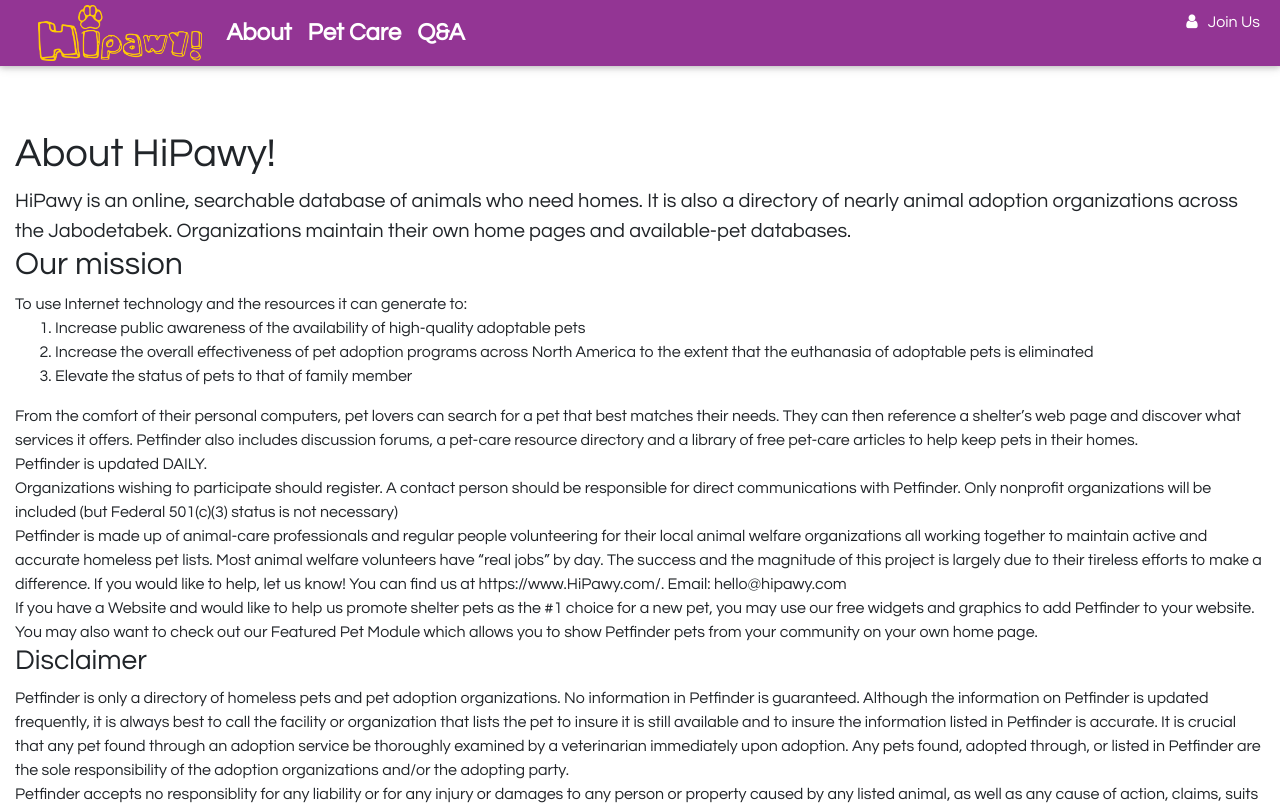
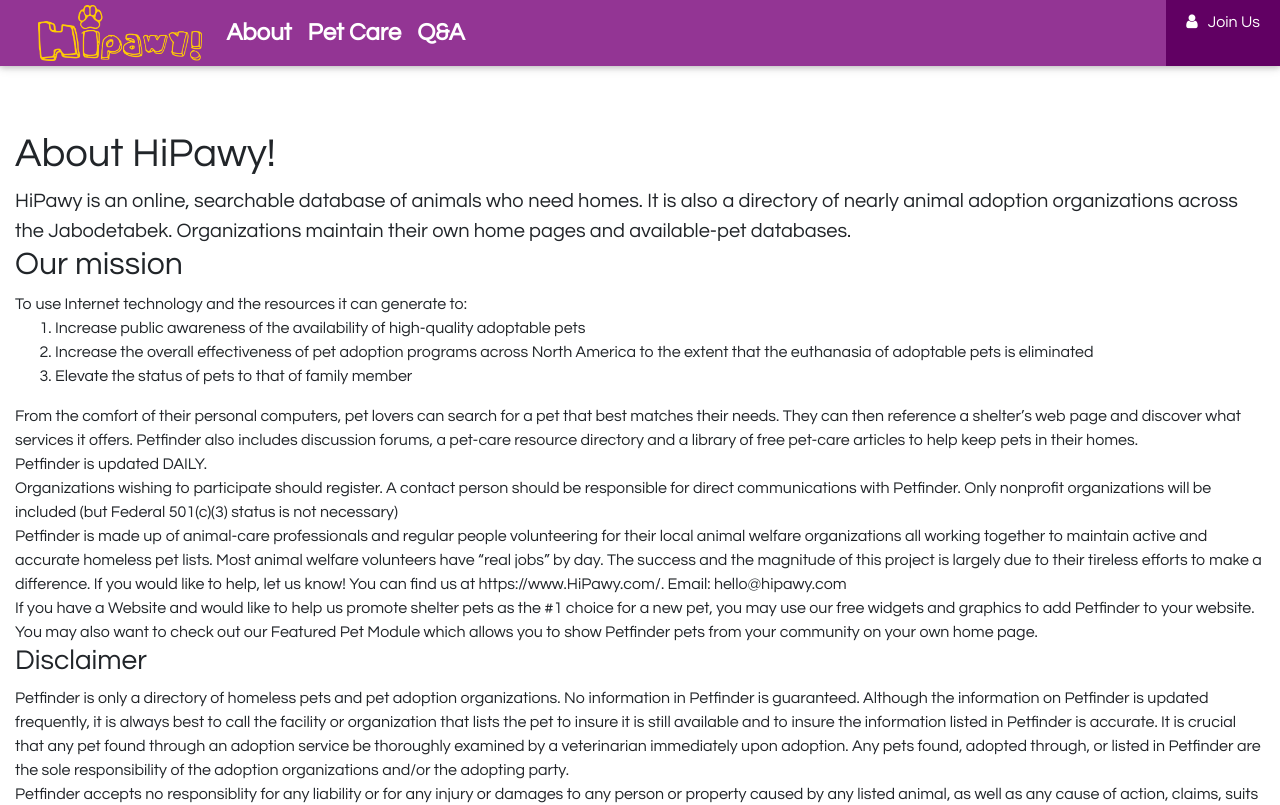
Before and after one commit to hipawy/hipawy-frontend, a React (Create React App) app: page /About in a window 1280 px wide. Shown: the top 805 px of the page. Built offline with nearby package versions, Linux system fonts and the light colour scheme.

Commit message:
fix login register

```diff
--- a/src/App.js
+++ b/src/App.js
@@ -20,7 +20,11 @@
       if (token) {
         const response = await Axios.get(
           `${process.env.REACT_APP_API_URL}/auth/verify`,
-          { headers: { Authorization: `Bearer ${token}` } }
+          {
+            headers: {
+              Authorization: `Bearer ${token}`
+            }
+          }
         );
 
         if (response.status !== 500) {
--- a/src/components/Header/Header.js
+++ b/src/components/Header/Header.js
@@ -54,6 +54,14 @@
   padding: 0;
 
   :hover {
+    color: #ffcc12;
+  }
+`;
+
+const JoinUs = styled(NavItem)`
+  background-color: #610063;
+  :hover {
+    cursor: pointer;
     color: #ffcc12;
   }
 `;
@@ -201,7 +209,7 @@
             </NavLeft>
 
             <Nav>
-              <NavItem onClick={this.toggle}>{icon_login}</NavItem>
+              <JoinUs onClick={this.toggle}>{icon_login}</JoinUs>
             </Nav>
           </Container>
         </NavBar>
--- a/src/components/Header/UserDropdown.js
+++ b/src/components/Header/UserDropdown.js
@@ -41,7 +41,7 @@
 
     return (
       <DropDown isOpen={this.state.dropdownOpen} toggle={this.toggle}>
-        <Button>{user.fullname.split(" ")[0]}</Button>
+        <Button>{user && user.fullname.split(" ")[0]}</Button>
         <DropdownMenu>
           <DropdownItem tag={Link} to="/profile">
             Profile
--- a/src/components/LoginRegister/Register.js
+++ b/src/components/LoginRegister/Register.js
@@ -51,11 +51,6 @@
       email,
       password
     } = this.state;
-    const { isAuthenticated, isSignUpSuccess } = this.props;
-
-    // if (isSignUpSuccess) {
-    //   return <Redirect to="/" />;
-    // }
 
     if (this.state.termsCheck === true) {
       SubmitButton = <Button type="submit">Submit</Button>;
--- a/src/store/actions/auth.js
+++ b/src/store/actions/auth.js
@@ -1,6 +1,8 @@
 import { SET_SIGN_UP_STATUS, SIGN_IN, SIGN_OUT } from "../types";
 import Axios from "axios";
 import Cookies from "js-cookie";
+
+console.log(process.env);
 
 export const signUp = data => dispatch => {
   Axios.post(`${process.env.REACT_APP_API_URL}/auth/signup`, data)
```
